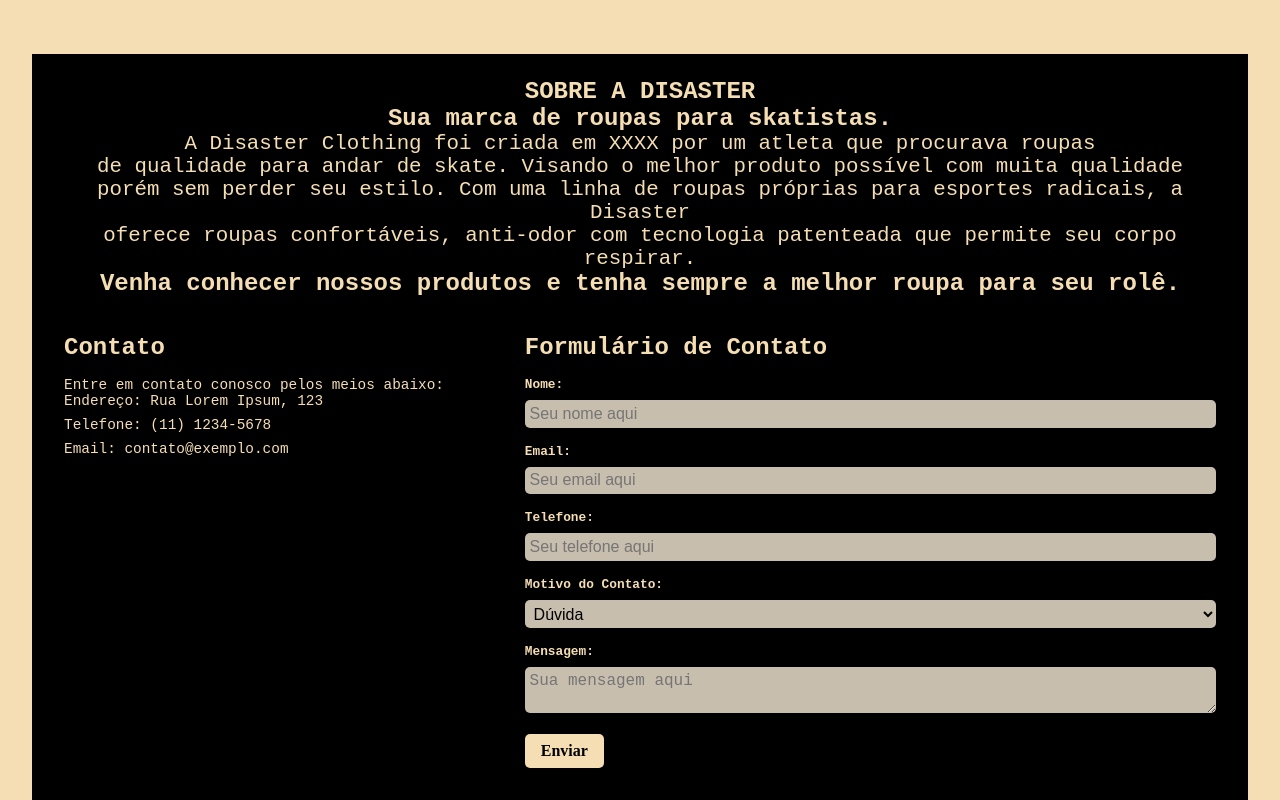
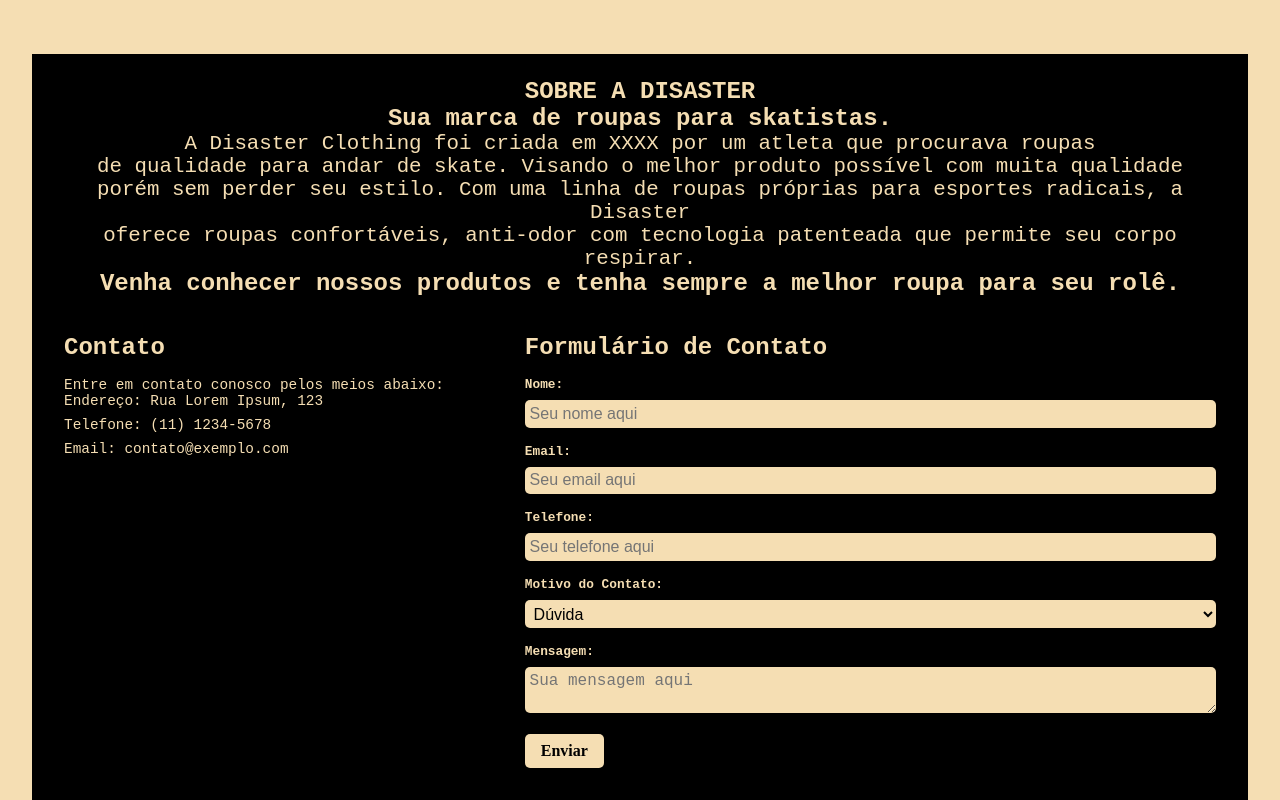
Before and after one commit to ACJr-Dev/Dev-T09, a plain HTML site: page index.html in a window 1280 px wide. Shown: the part 970-1770 px from the top of the page. Drawn offline with Linux system fonts and the light colour scheme.

Commit message:
New contact color

```diff
--- a/assets/css/style.css
+++ b/assets/css/style.css
@@ -200,7 +200,7 @@ html{
     box-sizing: border-box;
     border-radius: 5px;
     border: none;
-    background-color: rgba(255, 243, 222, 0.785);
+    background-color: wheat;
     font-size: 1rem;
   }
 
```
